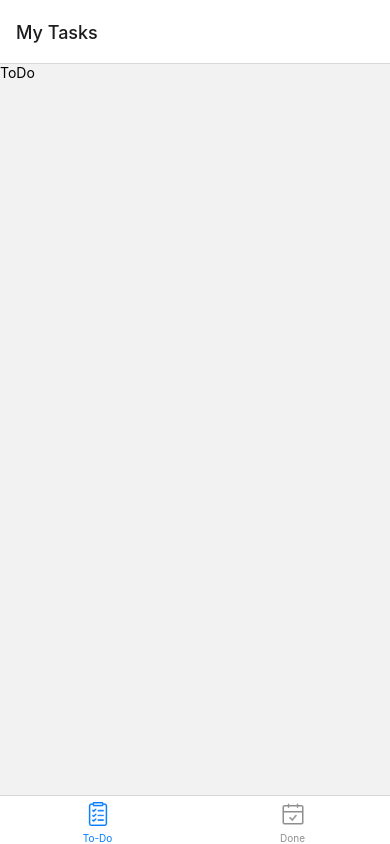
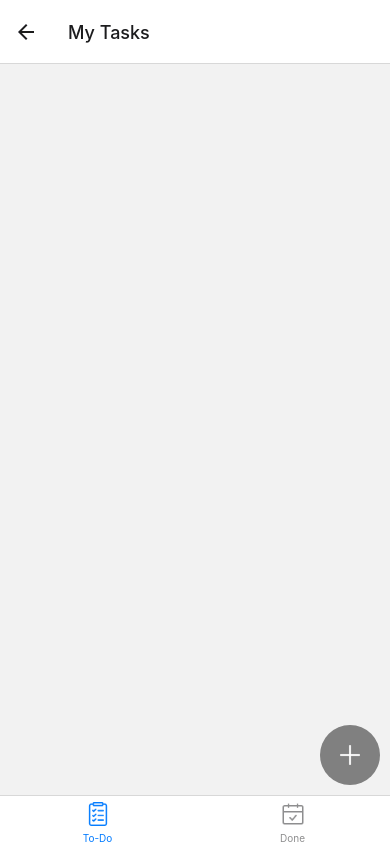
Before and after one commit to anil843324/LearningReactNative, a React Native app in the folder ToDoList/: screen /Task in a window 390 px wide. Built offline with nearby package versions, Linux system fonts and the light colour scheme.

Commit message:
Task Details screen created

```diff
--- a/ToDoList/App.js
+++ b/ToDoList/App.js
@@ -6,6 +6,7 @@ import { createBottomTabNavigator } from '@react-navigation/bottom-tabs';
 import Splash from './src/screens/Splash';
 import ToDo from './src/screens/ToDo';
 import Done from './src/screens/Done';
+import Task from './src/screens/Task';
 
 const Stack = createStackNavigator();
 
@@ -58,7 +59,17 @@ const App = () => {
                     component={Splash}
                     options={{ headerShown: false }}
                 />
-                <Stack.Screen name="My Tasks" component={HomeTab} />
+                <Stack.Screen name="My Tasks" component={HomeTab}
+
+                    options={{ headerShown: true }}
+
+                />
+
+                <Stack.Screen name="Task" component={Task}
+
+                    options={{ headerShown: true }}
+
+                />
             </Stack.Navigator>
         </NavigationContainer>
     );
--- /dev/null
+++ b/ToDoList/src/screens/Task.js
@@ -0,0 +1,66 @@
+import { View, Text, StyleSheet, TextInput } from 'react-native';
+import React, { useState } from 'react';
+import CustomButton from '../utils/CustomButton';
+
+const Task = () => {
+    const [title, setTitle] = useState();
+
+    const [desc, setDesc] = useState();
+
+    const dataSave = () => {
+        console.log(title);
+    };
+
+    return (
+        <View style={styles.body}>
+            <TextInput
+                value={title}
+                placeholderTextColor="black"
+                placeholder="Title"
+                style={styles.input}
+                onChangeText={text => setTitle(text)}
+            />
+            <TextInput
+                value={desc}
+                placeholderTextColor="black"
+                placeholder="Description"
+                multiline
+                style={styles.input}
+                onChangeText={text => setDesc(text)}
+            />
+
+            <CustomButton
+                bgColor={'green'}
+                textColor={'white'}
+                title={'Save Task'}
+                onPress={() => {
+                    dataSave();
+                }}
+            />
+        </View>
+    );
+};
+const styles = StyleSheet.create({
+    body: {
+        flex: 1,
+        alignItems: 'center',
+        padding: 10,
+    },
+    text: {
+        color: 'black',
+    },
+    input: {
+        width: '100%',
+        borderWidth: 1,
+        borderColor: '#555555',
+        backgroundColor: '#ffffff',
+        borderRadius: 10,
+        textAlign: 'left',
+        fontSize: 20,
+        margin: 10,
+        paddingHorizontal: 10,
+        color: 'black',
+    },
+});
+
+export default Task;
--- a/ToDoList/src/screens/ToDo.js
+++ b/ToDoList/src/screens/ToDo.js
@@ -1,12 +1,59 @@
-import { View, Text } from 'react-native'
+import { View, Text, StyleSheet, TouchableOpacity, Image } from 'react-native'
 import React from 'react'
+import FontAwesome5 from "react-native-vector-icons/FontAwesome"
+import { useNavigation } from '@react-navigation/native'
 
 const ToDo = () => {
+
+    const navigation = useNavigation();
+
     return (
-        <View>
-            <Text style={{ color: 'black' }}>ToDo</Text>
+        <View style={styles.body}>
+
+            <TouchableOpacity
+                style={styles.button}
+                onPress={() => { navigation.navigate("Task") }}
+            >
+                <Image
+
+                    style={styles.icon}
+                    source={require('../../assets/plus.png')}
+                />
+
+            </TouchableOpacity>
+
+
         </View>
     )
 }
 
+const styles = StyleSheet.create({
+
+    body: {
+        flex: 1,
+
+    },
+    button: {
+        width: 60,
+        height: 60,
+        borderRadius: 30,
+        backgroundColor: 'grey',
+        justifyContent: 'center',
+        alignItems: 'center',
+        position: 'absolute',
+        bottom: 10,
+        right: 10,
+        elevation: 5,
+
+    }
+    ,
+    icon: {
+        height: 20,
+        width: 20,
+        tintColor: 'white'
+    }
+
+})
+
+
 export default ToDo
--- /dev/null
+++ b/ToDoList/src/utils/CustomButton.js
@@ -0,0 +1,40 @@
+import { View, Text } from 'react-native'
+import React from 'react'
+import { TouchableOpacity } from 'react-native-gesture-handler'
+
+const CustomButton = ({ onPress, title, bgColor, textColor, disabled }) => {
+    return (
+        <TouchableOpacity
+
+            style={{
+                backgroundColor: bgColor,
+                justifyContent: 'center',
+                alignItems: 'center',
+                width: 200,
+                height: 50,
+                marginTop: 20,
+                height: 50,
+                borderRadius: 10,
+                alignSelf: 'center'
+
+            }}
+            onPress={() => {
+                onPress();
+            }}
+        >
+            <Text
+                style={{
+                    color: textColor,
+                    fontWeight: '600',
+
+
+                }}
+            >{title}
+
+            </Text>
+
+        </TouchableOpacity>
+    )
+}
+
+export default CustomButton
```
Also changed, not shown: ToDoList/src/screens/Splash.js (+11 -25 lines), ToDoList/assets/plus.png (added).
